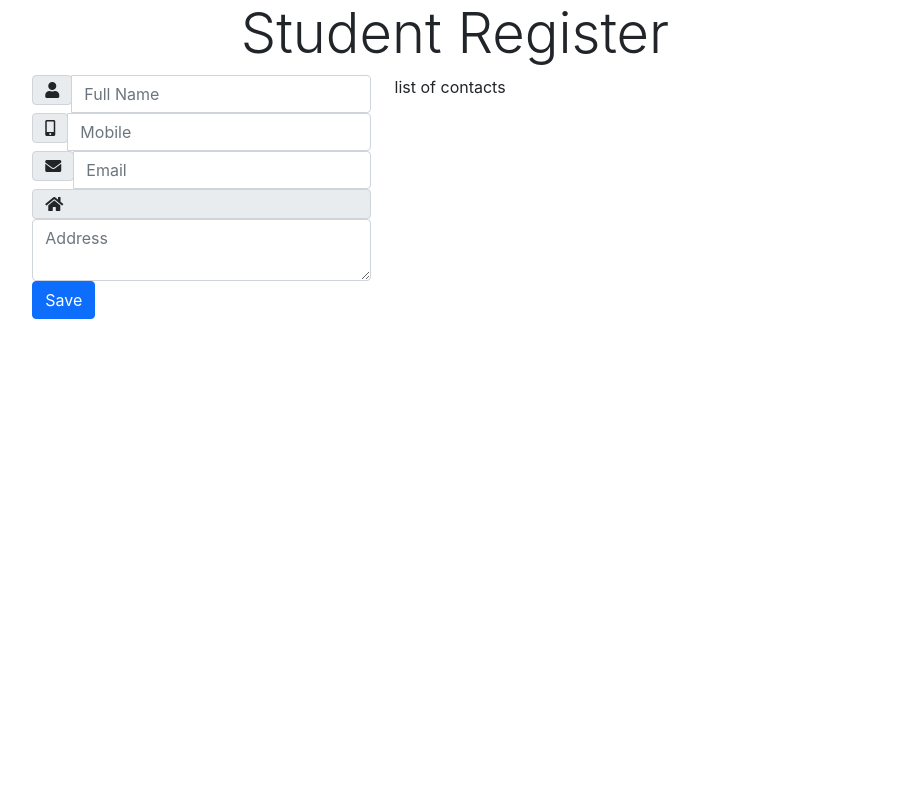
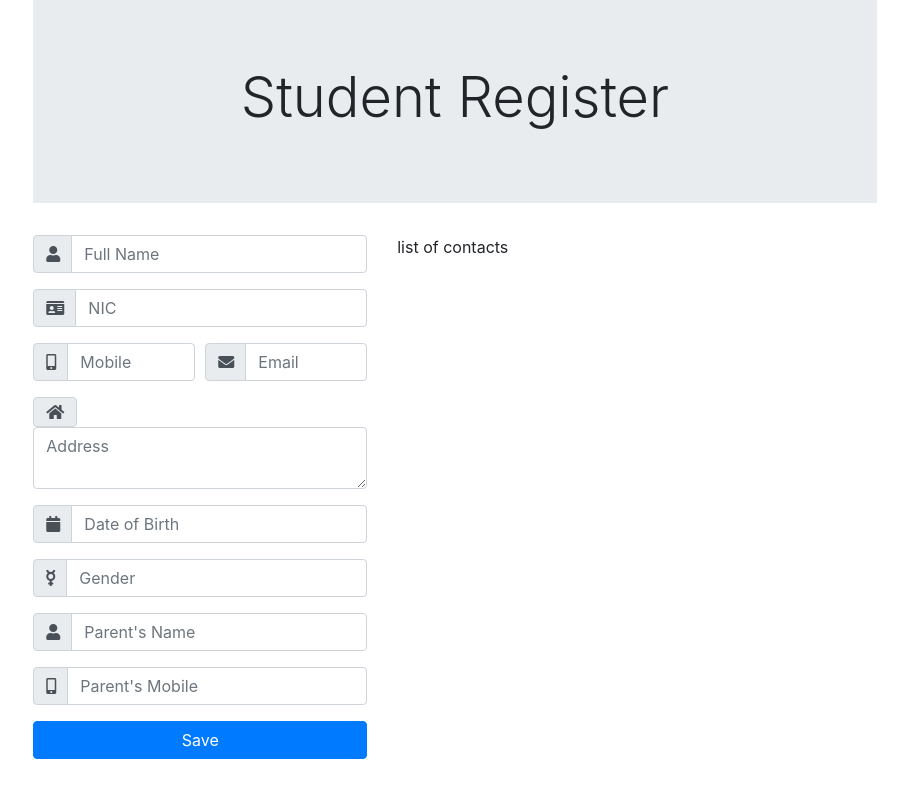
Before and after one commit to NSBM-SPM-2021/github-basics-RasaraSathmini, a React (Create React App) app in the folder spm_webapp/: page / in a window 1280 px wide. Shown: the whole page, without its empty margins (185-1093 px from the left). Built offline with nearby package versions, Linux system fonts and the light colour scheme.

Commit message:
Update_RegisterForm

```diff
--- a/spm_webapp/public/index.html
+++ b/spm_webapp/public/index.html
@@ -41,7 +41,7 @@
       To begin the development, run `npm start` or `yarn start`.
       To create a production bundle, use `npm run build` or `yarn build`.
     -->
-    <script src="https://cdn.jsdelivr.net/npm/bootstrap@5.1.1/dist/js/bootstrap.bundle.min.js" integrity="sha384-/bQdsTh/da6pkI1MST/rWKFNjaCP5gBSY4sEBT38Q/9RBh9AH40zEOg7Hlq2THRZ" crossorigin="anonymous"></script>
 
+    <link rel="stylesheet" href="https://stackpath.bootstrapcdn.com/bootstrap/4.4.1/css/bootstrap.min.css" integrity="sha384-Vkoo8x4CGsO3+Hhxv8T/Q5PaXtkKtu6ug5TOeNV6gBiFeWPGFN9MuhOf23Q9Ifjh" crossorigin="anonymous">
   </body>
 </html>
--- a/spm_webapp/src/components/ContactForm.js
+++ b/spm_webapp/src/components/ContactForm.js
@@ -37,14 +37,24 @@ const ContactForm = (props) => {
               <i className="fas fa-user"></i>
             </div>
           </div>
-          <input
-            className="form-control"
-            placeholder="Full Name"
-            name="fullName"
-            value={values.fullName}
+          <input className="form-control" placeholder="Full Name" name="fullName" value={values.fullName}
             onChange={handleInputChange}
           />
         </div>
+        </div>
+
+        <div>
+        <div className="form-group input-group">
+          <div className="input-group-prepend">
+            <div className="input-group-text">
+              <i className="fas fa-id-card"></i>
+            </div>
+          </div>
+          <input className="form-control" placeholder="NIC" name="nic" value={values.nic}
+            onChange={handleInputChange}
+          />
+        </div>
+
         <div className="form-row">
           <div className="form-group input-group col-md-6">
             <div className="input-group-prepend">
@@ -53,13 +63,11 @@ const ContactForm = (props) => {
               </div>
             </div>
             <input
-              className="form-control"
-              placeholder="Mobile"
-              name="mobile"
-              value={values.mobile}
+              className="form-control" placeholder="Mobile" name="mobile" value={values.mobile}
               onChange={handleInputChange}
             />
           </div>
+
           <div className="form-group input-group col-md-6">
             <div className="input-group-prepend">
               <div className="input-group-text">
@@ -67,15 +75,13 @@ const ContactForm = (props) => {
               </div>
             </div>
             <input
-              className="form-control"
-              placeholder="Email"
-              name="email"
-              value={values.email}
+              className="form-control" placeholder="Email" name="email" value={values.email}
               onChange={handleInputChange}
             />
           </div>
         </div>
       </div>
+
       <div className="form-group">
         <div className="input-group-prepend">
           <div className="input-group-text">
@@ -83,13 +89,65 @@ const ContactForm = (props) => {
           </div>
         </div>
         <textarea
-          className="form-control"
-          placeholder="Address"
-          name="address"
-          value={values.address}
+          className="form-control" placeholder="Address" name="address" value={values.address}
           onChange={handleInputChange}
         />
       </div>
+
+      <div>
+        <div className="form-group input-group">
+          <div className="input-group-prepend">
+            <div className="input-group-text">
+              <i className="fas fa-calendar"></i>
+            </div>
+          </div>
+          <input
+            className="form-control" placeholder="Date of Birth" name="dob" value={values.dob}
+            onChange={handleInputChange}
+          />
+        </div>
+      </div>
+
+      <div>
+        <div className="form-group input-group">
+          <div className="input-group-prepend">
+            <div className="input-group-text">
+              <i className="fas fa-mercury"></i>
+            </div>
+          </div>
+          <input
+            className="form-control" placeholder="Gender" name="gender" value={values.gender}
+            onChange={handleInputChange}
+          />
+        </div>
+      </div>
+
+      <div>
+        <div className="form-group input-group">
+          <div className="input-group-prepend">
+            <div className="input-group-text">
+              <i className="fas fa-user"></i>
+            </div>
+          </div>
+          <input
+            className="form-control" placeholder="Parent's Name" name="parentName" value={values.parentName}
+            onChange={handleInputChange}
+          />
+        </div>
+      </div>
+
+      <div className="form-group input-group">
+            <div className="input-group-prepend">
+              <div className="input-group-text">
+                <i className="fas fa-mobile-alt"></i>
+              </div>
+            </div>
+            <input
+              className="form-control" placeholder="Parent's Mobile" name="parentMob" value={values.parentMob}
+              onChange={handleInputChange}
+            />
+          </div>
+
       <div className="form-group">
         <input
           type="submit"
@@ -97,6 +155,7 @@ const ContactForm = (props) => {
           className="btn btn-primary btn-block"
         />
       </div>
+
     </form>
   );
 };
```
